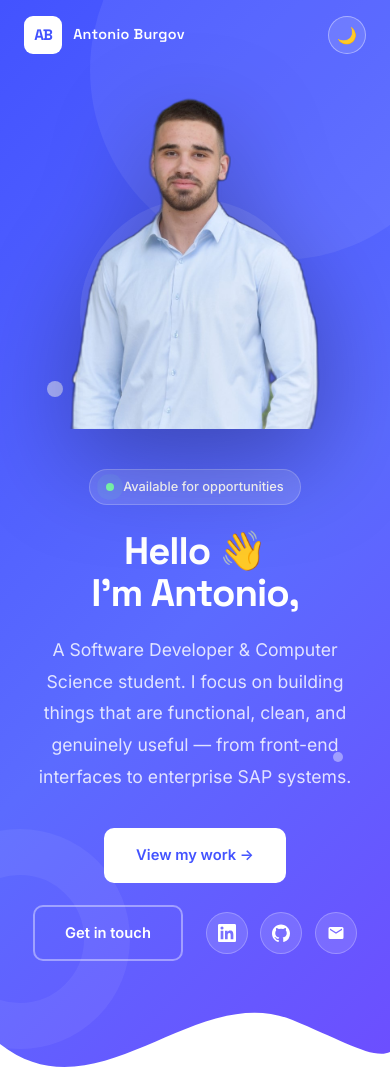
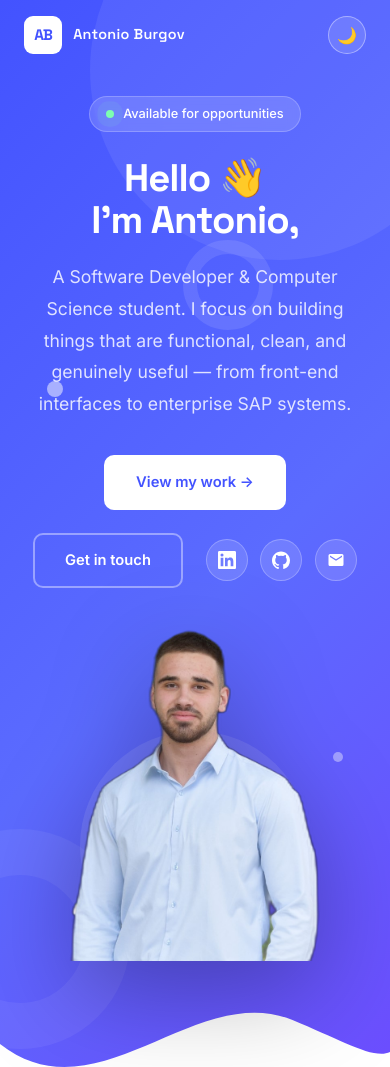
Before and after one commit to AntonioBurgov/portfolio, a plain HTML site: page index.html in a window 390 px wide. Shown: the top 1067 px of the page. Drawn offline with Linux system fonts and the light colour scheme.

Commit message:
Mobile hero: text on top, photo below (swap order)
Co-Authored-By: Claude Opus 4.8 <noreply@anthropic.com>

```diff
--- a/index.html
+++ b/index.html
@@ -492,7 +492,7 @@
       nav, nav.scrolled { padding: 1rem 1.5rem; }
       .nav-links { display: none; }
       .hero { padding: 6rem 1.5rem 8rem; }
-      .hero-inner { flex-direction: column-reverse; text-align: center; gap: 2.5rem; }
+      .hero-inner { flex-direction: column; text-align: center; gap: 2.5rem; }
       .hero-text p { margin-left: auto; margin-right: auto; }
       .hero-actions { justify-content: center; }
       .hero-photo img { width: min(var(--photo-size, 520px), 66vw); max-height: 58vh; transform: none; }
```
